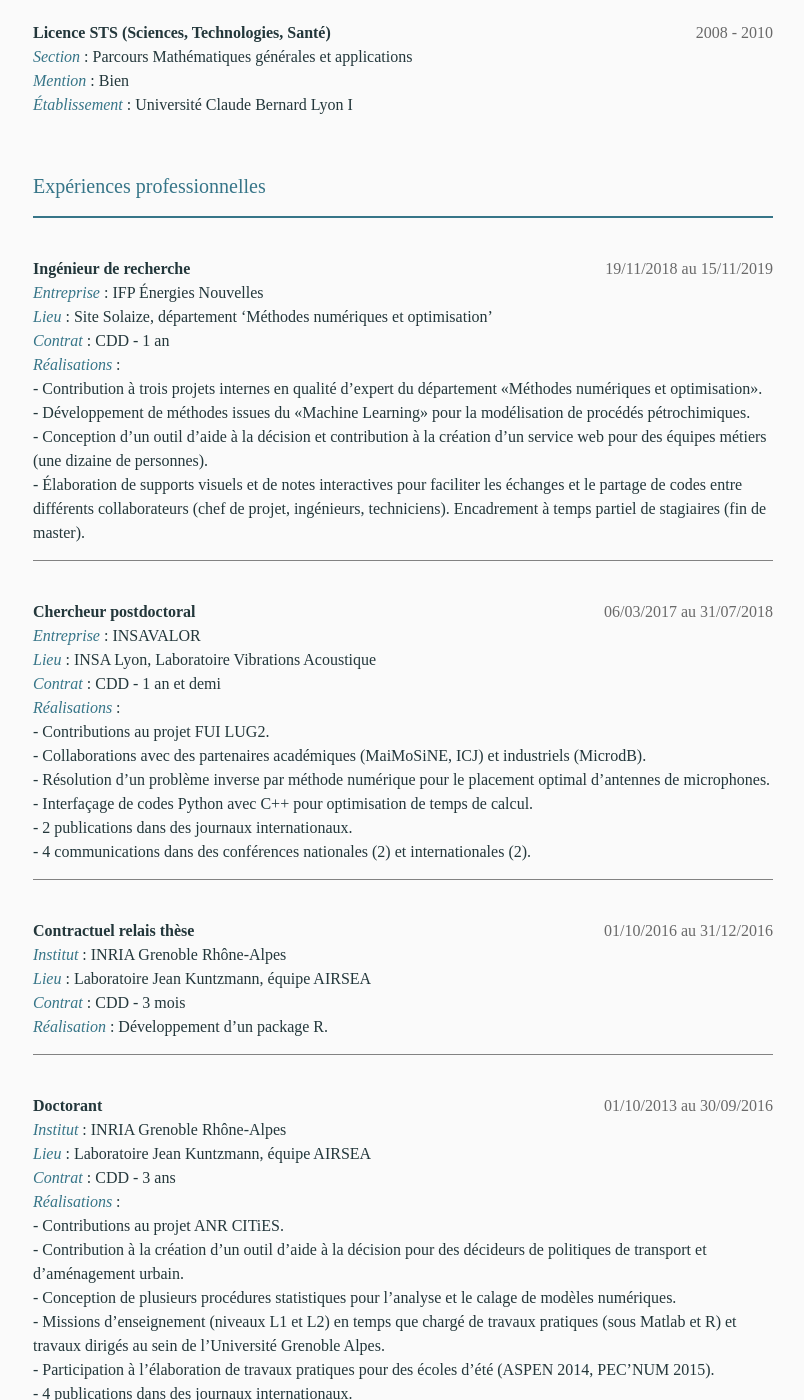
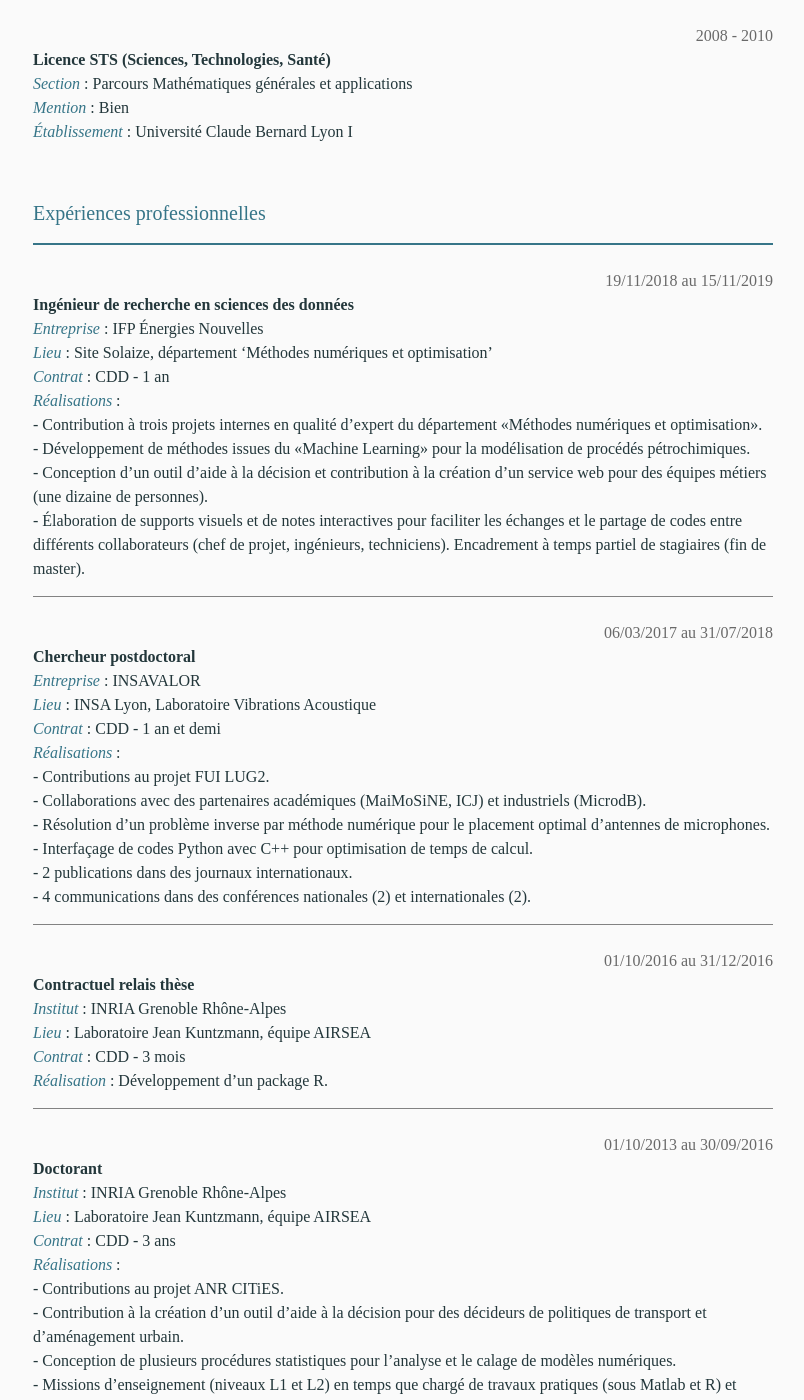
Before and after one commit to Gilquin/Gilquin.github.io, a Jekyll site: the page built from docs/cv.markdown, in a window 1280 px wide and 1400 px high, scrolled down 808 px. Shown: the whole window, without its empty margins (237-1041 px from the left). Built offline with Jekyll 4.4.1, drawn with Linux system fonts in a browser that asks for light colours; some web fonts are replaced; some of the changed text lies outside the part shown.

Commit message:
changed date handling

```diff
--- a/docs/cv.markdown
+++ b/docs/cv.markdown
@@ -7,8 +7,8 @@ permalink: /cv/
 #### Formation diplômante
 {: .header_color}
 <hr style="height:2px;border-width:0;color:gray;background-color:#367588"><br>
-
-<div><span class="subpar"> Doctorat en mathématiques appliquées</span><span class="time">2013 - 2016</span></div>
+<span class="time">2013 - 2016</span><br>
+**Doctorat en mathématiques appliquées**\
 <span class="subtitle">Titre</span> : Échantillonnages Monte Carlo et quasi-Monte Carlo pour l'estimation des indices de Sobol'. Application à un modèle transport-urbanisme<br>
 <span class="subtitle">École Doctorale</span> : Mathématiques, Sciences et technologies de l'information, Informatique<br>
 <span class="subtitle">Unité de recherche</span> : UMR 5224 - LJK (Laboratoire Jean Kuntzmann)<br>
@@ -16,16 +16,16 @@ permalink: /cv/
 <span class="subtitle">Date d'obtention</span> : 17 octobre 2016
 
 <hr style="height:1px;border-width:0;color:gray;background-color:#828282"><br>
-
-<div><span class="subpar">Master STS (Sciences, Technologies, Santé)</span><span class="time">2010 - 2013</span></div>
+<span class="time">2010 - 2013</span><br>
+**Master STS (Sciences, Technologies, Santé)**\
 <span class="subtitle">Section</span> : Mathématiques et Applications, Ingénierie Mathématique<br>
 <span class="subtitle">Spécialité</span> : Statistique, Informatique, Techniques Numériques<br>
 <span class="subtitle">Mention</span> : Très Bien<br>
 <span class="subtitle">Établissement</span> : Université Claude Bernard Lyon I
 
 <hr style="height:1px;border-width:0;color:gray;background-color:#828282"><br>
-
-<div><span class="subpar">Licence STS (Sciences, Technologies, Santé)</span><span class="time">2008 - 2010</span></div>
+<span class="time">2008 - 2010</span><br>
+**Licence STS (Sciences, Technologies, Santé)**\
 <span class="subtitle">Section</span> : Parcours Mathématiques générales et applications<br>
 <span class="subtitle">Mention</span> : Bien<br>
 <span class="subtitle">Établissement</span> : Université Claude Bernard Lyon I
@@ -34,8 +34,8 @@ permalink: /cv/
 #### Expériences professionnelles
 {: .header_color}
 <hr style="height:2px;border-width:0;color:gray;background-color:#367588"><br>
-
-<div><span class="subpar">Ingénieur de recherche</span><span class="time">19/11/2018 au 15/11/2019</span></div>
+<span class="time">19/11/2018 au 15/11/2019</span><br>
+**Ingénieur de recherche en sciences des données**\
 <span class="subtitle">Entreprise</span> : IFP Énergies Nouvelles<br>
 <span class="subtitle">Lieu</span> : Site Solaize, département 'Méthodes numériques et optimisation'<br>
 <span class="subtitle">Contrat</span> : CDD - 1 an<br>
@@ -47,8 +47,8 @@ permalink: /cv/
 Encadrement à temps partiel de stagiaires (fin de master).
 
 <hr style="height:1px;border-width:0;color:gray;background-color:#828282"><br>
-
-<div><span class="subpar">Chercheur postdoctoral</span><span class="time">06/03/2017 au 31/07/2018</span></div>
+<span class="time">06/03/2017 au 31/07/2018</span><br>
+**Chercheur postdoctoral**\
 <span class="subtitle">Entreprise</span> : INSAVALOR<br>
 <span class="subtitle">Lieu</span> : INSA Lyon, Laboratoire Vibrations Acoustique<br>
 <span class="subtitle">Contrat</span> : CDD - 1 an et demi <br>
@@ -61,16 +61,16 @@ Encadrement à temps partiel de stagiaires (fin de master).
 \- 4 communications dans des conférences nationales (2) et internationales (2).<br>
 
 <hr style="height:1px;border-width:0;color:gray;background-color:#828282"><br>
-
-<div><span class="subpar">Contractuel relais thèse</span><span class="time">01/10/2016 au 31/12/2016</span></div>
+<span class="time">01/10/2016 au 31/12/2016</span><br>
+**Contractuel relais thèse**\
 <span class="subtitle">Institut</span> : INRIA Grenoble Rhône-Alpes<br>
 <span class="subtitle">Lieu</span> : Laboratoire Jean Kuntzmann, équipe AIRSEA<br>
 <span class="subtitle">Contrat</span> : CDD - 3 mois <br>
 <span class="subtitle">Réalisation</span> : Développement d’un package R.
 
 <hr style="height:1px;border-width:0;color:gray;background-color:#828282"><br>
-
-<div><span class="subpar">Doctorant</span><span class="time">01/10/2013 au 30/09/2016</span></div>
+<span class="time">01/10/2013 au 30/09/2016</span><br>
+**Doctorant**\
 <span class="subtitle">Institut</span> : INRIA Grenoble Rhône-Alpes<br>
 <span class="subtitle">Lieu</span> : Laboratoire Jean Kuntzmann, équipe AIRSEA<br>
 <span class="subtitle">Contrat</span> : CDD - 3 ans <br>
@@ -84,8 +84,8 @@ Encadrement à temps partiel de stagiaires (fin de master).
 \- 5 communications dans des conférences nationales (2) et internationales (3).
 
 <hr style="height:1px;border-width:0;color:gray;background-color:#828282"><br>
-
-<div><span class="subpar">Stagiaire</span><span class="time">01/04/2013 au 30/09/2013</span></div>
+<span class="time">01/04/2013 au 30/09/2013</span><br>
+**Stagiaire**\
 <span class="subtitle">Institut</span> : INRIA Grenoble Rhône-Alpes<br>
 <span class="subtitle">Lieu</span> : INRIA Grenoble Rhône-Alpes, équipe STEEP<br>
 <span class="subtitle">Durée</span> : 6 mois <br>
```
